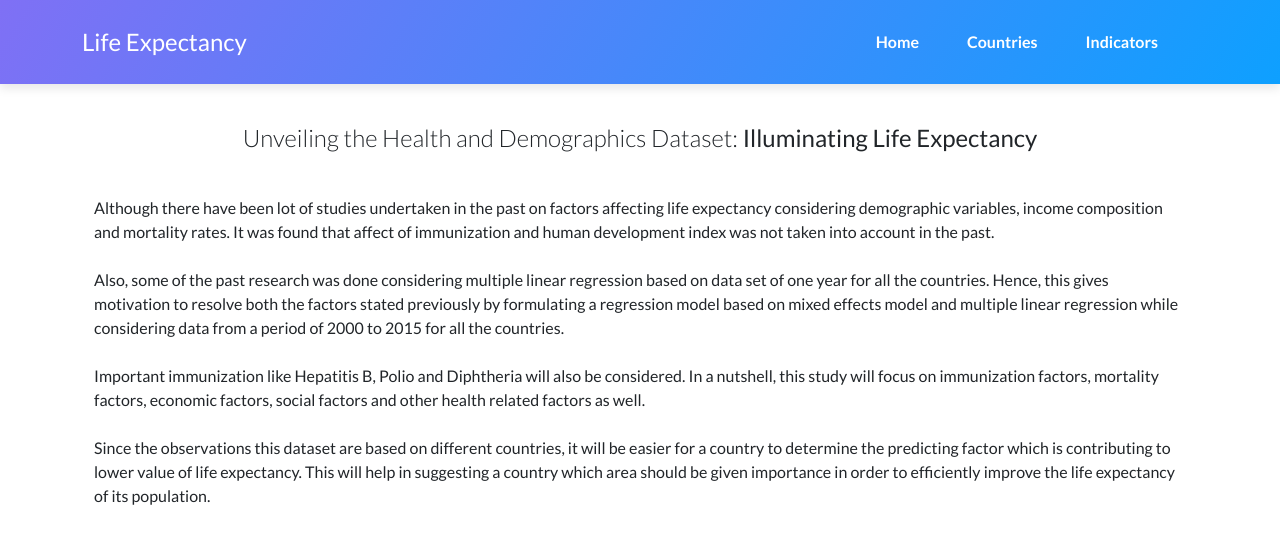
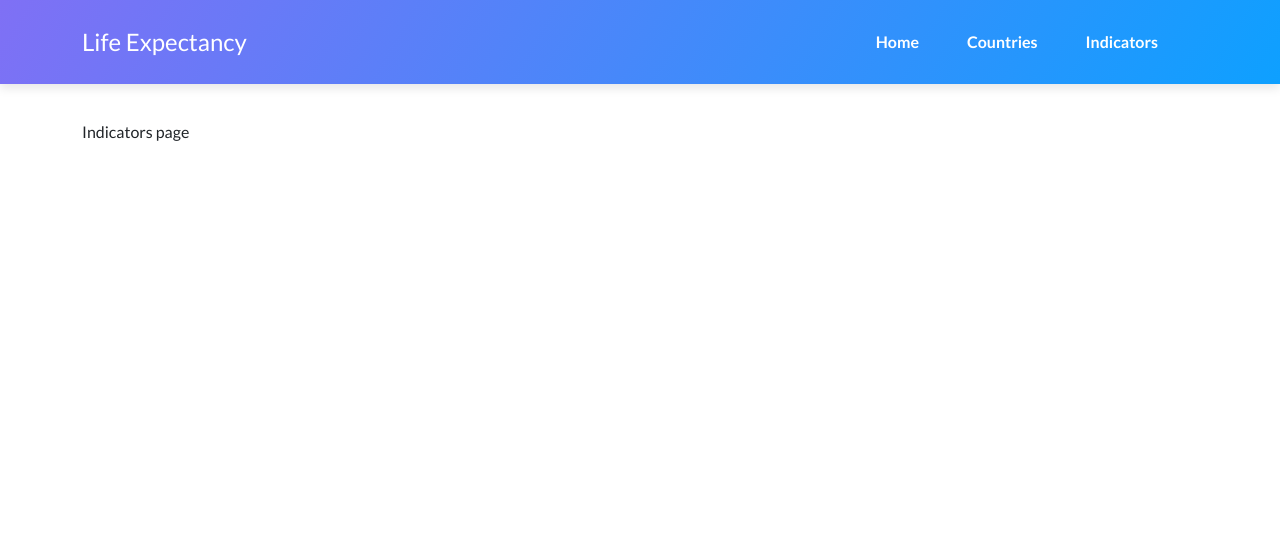
Before and after one commit to joseche/reference-architecture, a React (Create React App) app in the folder frontend/: page /indicators in a window 1280 px wide. Shown: the top 544 px of the page. Built offline with nearby package versions, Linux system fonts and the light colour scheme.

Commit message:
frontend: added router and made navbar into App.js

```diff
--- a/frontend/package.json
+++ b/frontend/package.json
@@ -8,6 +8,7 @@
     "@testing-library/user-event": "^14.5.1",
     "react": "^18.2.0",
     "react-dom": "^18.2.0",
+    "react-router-dom": "^6.17.0",
     "react-scripts": "^5.0.1",
     "web-vitals": "^3.5.0"
   },
--- a/frontend/src/App.js
+++ b/frontend/src/App.js
@@ -1,16 +1,37 @@
-import React from 'react';
+import React from "react";
+import { Route, BrowserRouter as Router, Routes, Link } from "react-router-dom";
 
-import './App.css';
-import MainNavBar from './components/MainNavBar';
-import HomePage from './pages/HomePage';
-
+import "./App.css";
+import HomePage from "./pages/HomePage";
+import CountriesPage from "./pages/CountriesPage";
+import IndicatorsPage from "./pages/IndicatorsPage";
 
 function App() {
   return (
-    <div>
-      <MainNavBar/>
-      <HomePage/>
-    </div>
+    <Router>
+      <nav className="navbar navbar-dark navbar-expand-lg fixed-top bg-white portfolio-navbar gradient">
+        <div className="container">
+          <Link className="navbar-brand logo" to="/">Life Expectancy</Link>
+          <button data-bs-toggle="collapse" className="navbar-toggler" data-bs-target="#navbarNav">
+            <span className="visually-hidden">Toggle navigation</span>
+            <span className="navbar-toggler-icon"></span>
+          </button>
+          <div className="collapse navbar-collapse" id="navbarNav">
+            <ul className="navbar-nav ms-auto">
+              <li className="nav-item"><Link className="nav-link active" to="/">Home</Link></li>
+              <li className="nav-item"><Link className="nav-link" to="/countries">Countries</Link></li>
+              <li className="nav-item"><Link className="nav-link" to="/indicators">Indicators</Link></li>
+            </ul>
+          </div>
+        </div>
+      </nav>
+
+      <Routes>
+        <Route path="/" element={<HomePage />} />
+        <Route path="/countries" element={<CountriesPage />} />
+        <Route path="/indicators" element={<IndicatorsPage />} />
+      </Routes>
+    </Router>
   );
 }
 
--- a/frontend/src/components/MainNavBar.js
+++ /dev/null
@@ -1,19 +0,0 @@
-import React from 'react';
-
-function MainNavBar() {
-  return (
-    <nav className="navbar navbar-dark navbar-expand-lg fixed-top bg-white portfolio-navbar gradient">
-        <div className="container"><a className="navbar-brand logo" href="index.html">Life Expectancy</a><button data-bs-toggle="collapse" className="navbar-toggler" data-bs-target="#navbarNav"><span className="visually-hidden">Toggle navigation</span><span className="navbar-toggler-icon"></span></button>
-            <div className="collapse navbar-collapse" id="navbarNav">
-                <ul className="navbar-nav ms-auto">
-                    <li className="nav-item"><a className="nav-link active" href="index.html">Home</a></li>
-                    <li className="nav-item"><a className="nav-link" href="countries.html">Countries</a></li>
-                    <li className="nav-item"><a className="nav-link" href="indicators.html">Indicators</a></li>
-                </ul>
-            </div>
-        </div>
-    </nav>
-  );
-}
-
-export default MainNavBar;
--- /dev/null
+++ b/frontend/src/pages/CountriesPage.js
@@ -0,0 +1,11 @@
+import React from "react";
+
+function CountriesPage() {
+  return (
+    <div className="container" style={{ paddingTop: "120px" }}>
+      <main className="page landing-page">Countries page</main>
+    </div>
+  );
+}
+
+export default CountriesPage;
--- /dev/null
+++ b/frontend/src/pages/IndicatorsPage.js
@@ -0,0 +1,11 @@
+import React from "react";
+
+function IndicatorsPage() {
+  return (
+    <div className="container" style={{ paddingTop: "120px" }}>
+      Indicators page
+    </div>
+  );
+}
+
+export default IndicatorsPage;
```
Also changed, not shown: 2 other files (tests, documents, lock files or other folders).
